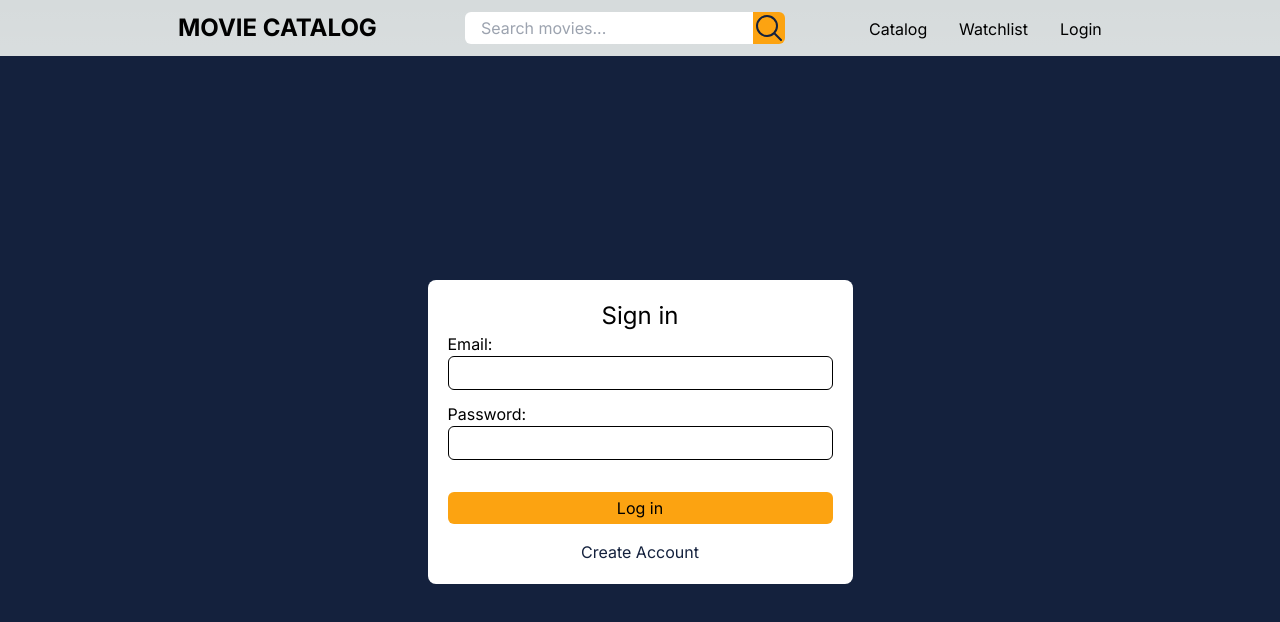
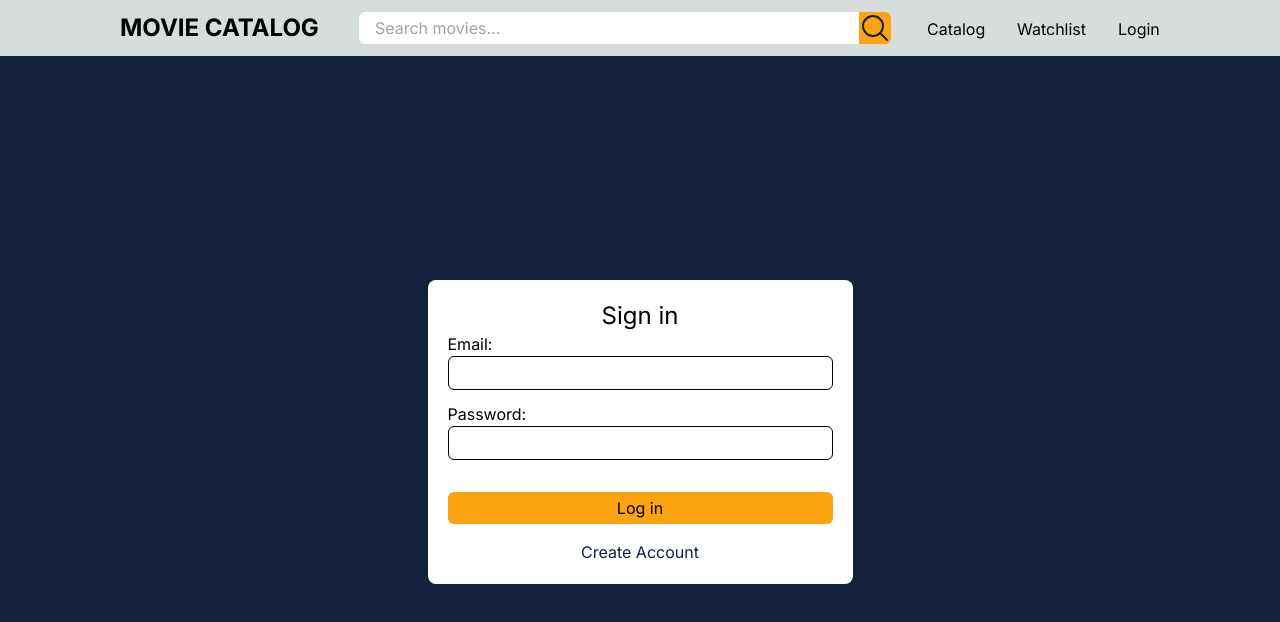
Before and after one commit to mattwhen/movie-catalog, a Next.js app: page /login in a window 1280 px wide. Shown: the top 622 px of the page. Built offline with nearby package versions, Linux system fonts and the light colour scheme.

Commit message:
Reformatted code to include Search logic inside Heading component. Created Dynamic segment page for Search results

```diff
--- a/app/components/Heading/Heading.jsx
+++ b/app/components/Heading/Heading.jsx
@@ -1,51 +1,62 @@
 'use client';
 
-import React, {useState} from 'react';
-import { useRouter } from 'next/navigation';
-import Search from './Search/Search';
+import { useState } from 'react';
 import Links from './Links/Links';
 import Link from 'next/link';
+import { useRouter } from 'next/navigation';
 import { searchMovie } from '../../services/Api';
 
 const Heading = () => {
+	const router = useRouter();
+
 	const [searchField, setSearchField] = useState('');
 	const [searchResult, setSearchResult] = useState([]);
 
-	const router = useRouter();
-
-	async function submitQuery() {
-
-		try {
-			const results = await searchMovie(searchField);
-			console.log(results);
-			console.log('My search results:', searchField);
-
-			await setSearchResult(results);
-			await console.log('setSearchResults', searchResult);
-
-			// Navigate user to the search results page along with all the results that were fetched.
-			// router.push(`/search?query=${searchField}`);
-		} catch (error) {
-			console.error('Error searching for Movies:', error);
+		const submitQuery = (e) => {
+			e.preventDefault();
+			searchField ? router.push(`/movies/search?query=${searchField}`) : null;
 		}
-	};
-
-	const handleChange = async (event) => {
-		console.log(searchField);
-		setSearchField(event.target.value);
-	  }
 
 	return (
-		<nav className='h-14 flex bg-'>
-			<div className='flex items-center w-full lg:mx-32 lg:justify-around '>
-				<div>
+		<nav className='h-14 flex'>
+			<div className='flex items-center w-full lg:justify-center '>
+				<div className='mr-5'>
 					<Link href='/'>
 						<h2 className='hvr-fade text-lg ml-4 font-bold lg:text-2xl mr-5 hover:text-yellow'>
 							MOVIE CATALOG
 						</h2>
 					</Link>
 				</div>
-				<Search submitQuery={submitQuery} value={searchField} onChange={handleChange}/>
+				<form onSubmit={submitQuery}>
+					<div className='lg:flex lg:justify-between lg:items-center hidden'>
+						<input
+							className='text-black rounded-l-md w-72 h-8 p-4 lg:w-[500px]'
+							type='text'
+							placeholder='Search movies...'
+							value={searchField}
+							onChange={(event) => setSearchField(event.target.value)}
+						/>
+						<button
+							className='bg-gray-400 text-black rounded-r-md'
+							type='submit'
+						>
+							<svg
+								xmlns='http://www.w3.org/2000/svg'
+								fill='none'
+								viewBox='0 0 24 24'
+								strokeWidth='1.5'
+								stroke='currentColor'
+								className='w-8 h-8 bg-yellow rounded-r-md text-dark-blue'
+							>
+								<path
+									strokeLinecap='round'
+									strokeLinejoin='round'
+									d='M21 21l-5.197-5.197m0 0A7.5 7.5 0 105.196 5.196a7.5 7.5 0 0010.607 10.607z'
+								/>
+							</svg>
+						</button>
+					</div>
+				</form>
 				<Links />
 			</div>
 		</nav>
--- a/app/components/Heading/Links/Links.jsx
+++ b/app/components/Heading/Links/Links.jsx
@@ -5,7 +5,7 @@ import Link from 'next/link';
 const Links = () => {
 	return (
 		<div>
-			<ul className='hidden lg:block'>
+			<ul className='hidden ml-5 lg:block'>
 				<Link className='mx-4 hvr-fade hover:text-yellow' href='/catalog' >
 					Catalog
 				</Link>
--- a/app/components/Heading/Search/Search.jsx
+++ /dev/null
@@ -1,42 +0,0 @@
-'use client';
-
-import React, { useState } from 'react';
-
-const Search = ({submitQuery, value, onChange}) => {
-
-
-	return (
-		<div>
-			<div className='lg:flex lg:justify-between lg:items-center hidden'>
-				<input
-					className='text-black rounded-l-md w-72 h-8 p-4'
-					type='text'
-					placeholder='Search movies...'
-					value={value}
-					onChange={onChange}
-				/>
-				<button
-					className='bg-gray-400 text-black rounded-r-md'
-					onClick={submitQuery}
-				>
-					<svg
-						xmlns='http://www.w3.org/2000/svg'
-						fill='none'
-						viewBox='0 0 24 24'
-						strokeWidth='1.5'
-						stroke='currentColor'
-						className='w-8 h-8 bg-yellow rounded-r-md text-dark-blue'
-					>
-						<path
-							strokeLinecap='round'
-							strokeLinejoin='round'
-							d='M21 21l-5.197-5.197m0 0A7.5 7.5 0 105.196 5.196a7.5 7.5 0 0010.607 10.607z'
-						/>
-					</svg>
-				</button>
-			</div>
-		</div>
-	);
-};
-
-export default Search;
--- /dev/null
+++ b/app/movies/search/page.jsx
@@ -0,0 +1,13 @@
+import React from 'react';
+import Heading from '../../components/Heading/Heading';
+
+const page = () => {
+  return (
+    <div>
+      <Heading/>
+      Results for: '{}'
+    </div>
+  );
+}
+
+export default page;
--- a/app/search/page.jsx
+++ /dev/null
@@ -1,17 +0,0 @@
-'use client';
-
-import React from 'react';
-import { useRouter } from 'next/navigation';
-import Search from '../components/Heading/Search/Search';
-import MovieCard from '../components/MovieCard/MovieCard';
-
-const page = async ({ param }) => {
-
-	return (
-		<>
-			<h1>Search results for:</h1>
-		</>
-	);
-};
-
-export default page;
```
